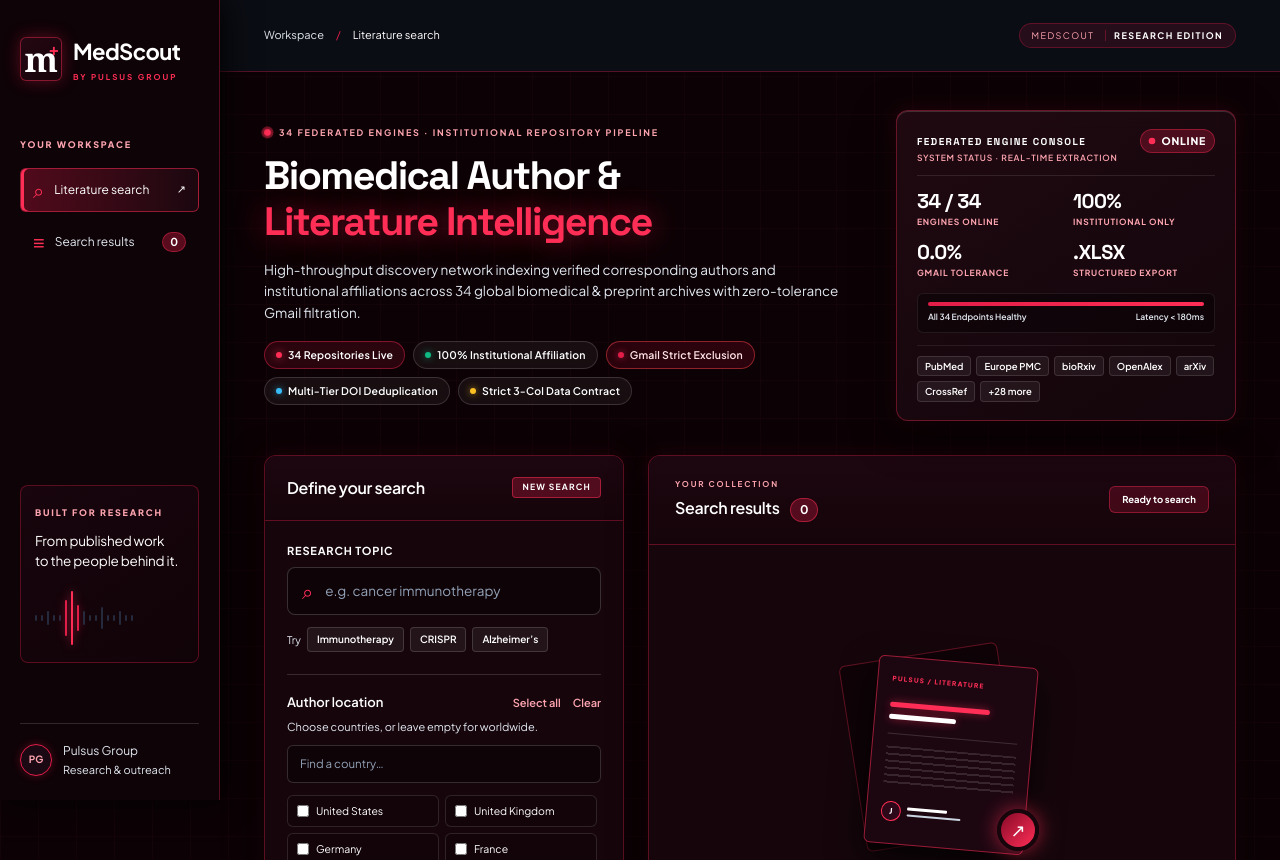
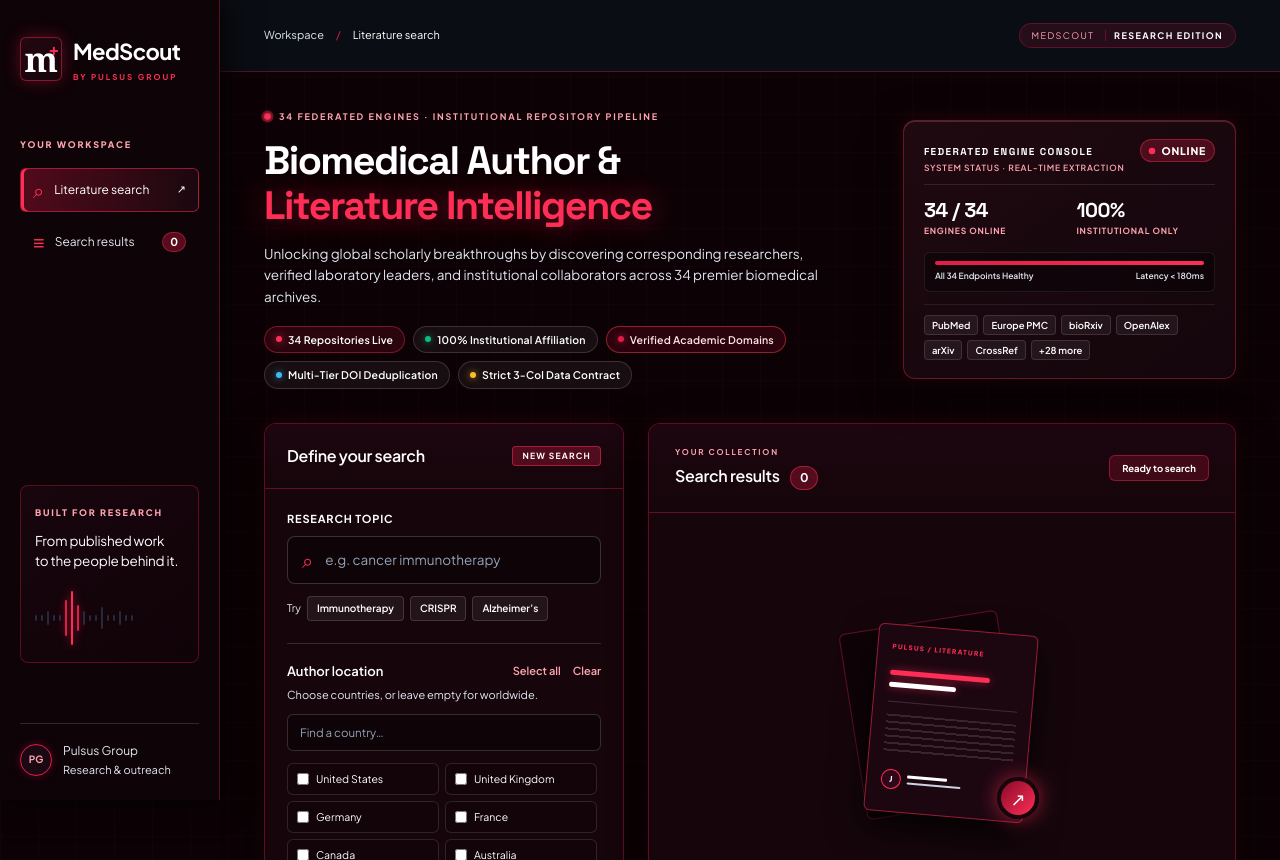
Before and after one commit to Nitro-Builds-Yash/Pulsus-MedScout, a Flask app: page / in a window 1280 px wide. Shown: the top 860 px of the page. Run offline with Flask 3, Linux system fonts and the light colour scheme; some libraries are stand-ins or nearby versions.

Commit message:
feat(ui): refine telemetry stats and update biomedical author quotation

```diff
--- a/WS2.0/templates/index.html
+++ b/WS2.0/templates/index.html
@@ -24,11 +24,11 @@
         <div class="intro-main">
           <div class="eyebrow"><span class="pulse-ruby"></span> 34 FEDERATED ENGINES · INSTITUTIONAL REPOSITORY PIPELINE</div>
           <h1>Biomedical Author &amp;<br><em>Literature Intelligence</em></h1>
-          <p>High-throughput discovery network indexing verified corresponding authors and institutional affiliations across 34 global biomedical &amp; preprint archives with zero-tolerance Gmail filtration.</p>
+          <p>Unlocking global scholarly breakthroughs by discovering corresponding researchers, verified laboratory leaders, and institutional collaborators across 34 premier biomedical archives.</p>
           <div class="engine-badges-row">
             <span class="engine-badge highlight"><span class="badge-dot ruby"></span> 34 Repositories Live</span>
             <span class="engine-badge"><span class="badge-dot emerald"></span> 100% Institutional Affiliation</span>
-            <span class="engine-badge secure"><span class="badge-dot crimson"></span> Gmail Strict Exclusion</span>
+            <span class="engine-badge secure"><span class="badge-dot crimson"></span> Verified Academic Domains</span>
             <span class="engine-badge"><span class="badge-dot sapphire"></span> Multi-Tier DOI Deduplication</span>
             <span class="engine-badge"><span class="badge-dot gold"></span> Strict 3-Col Data Contract</span>
           </div>
@@ -49,14 +49,6 @@
             <div class="telemetry-stat">
               <span class="stat-number">100%</span>
               <span class="stat-label">INSTITUTIONAL ONLY</span>
-            </div>
-            <div class="telemetry-stat">
-              <span class="stat-number">0.0%</span>
-              <span class="stat-label">GMAIL TOLERANCE</span>
-            </div>
-            <div class="telemetry-stat">
-              <span class="stat-number">.XLSX</span>
-              <span class="stat-label">STRUCTURED EXPORT</span>
             </div>
           </div>
           <div class="telemetry-indicator-bar">
```
